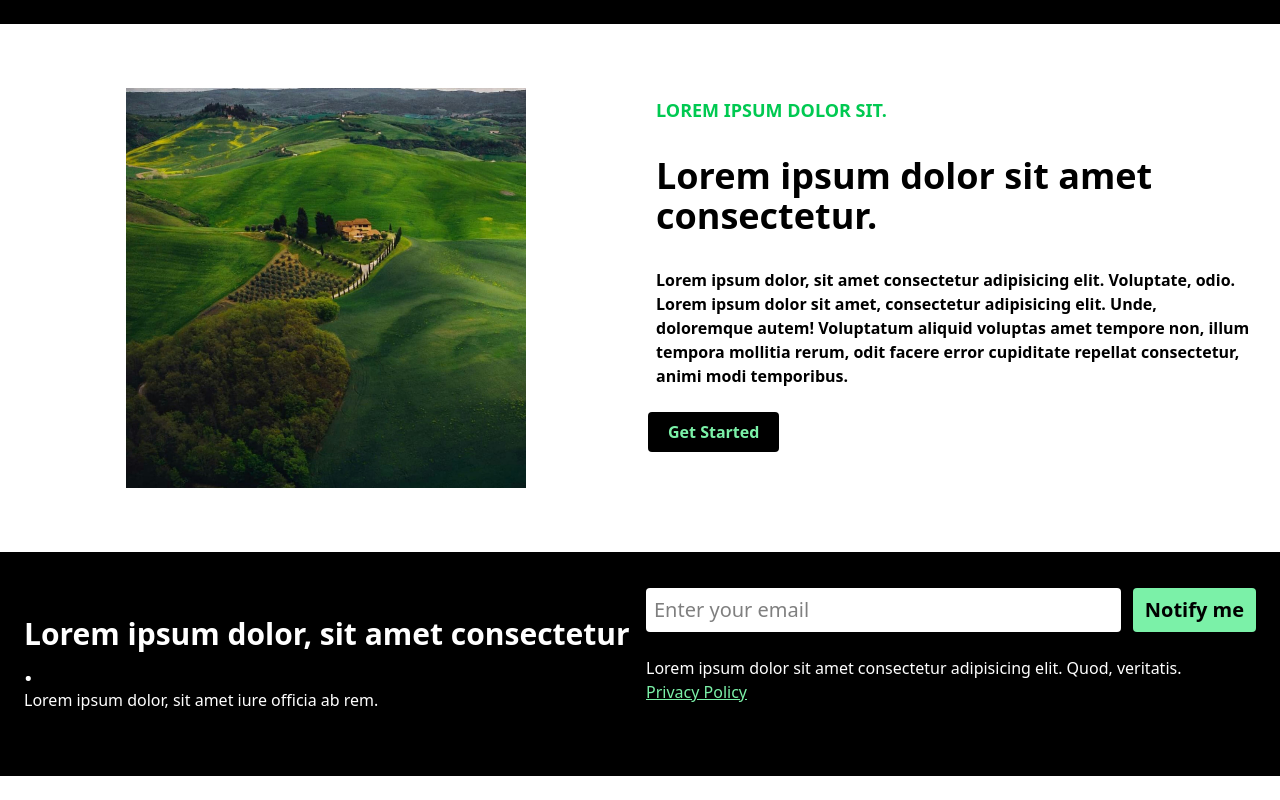
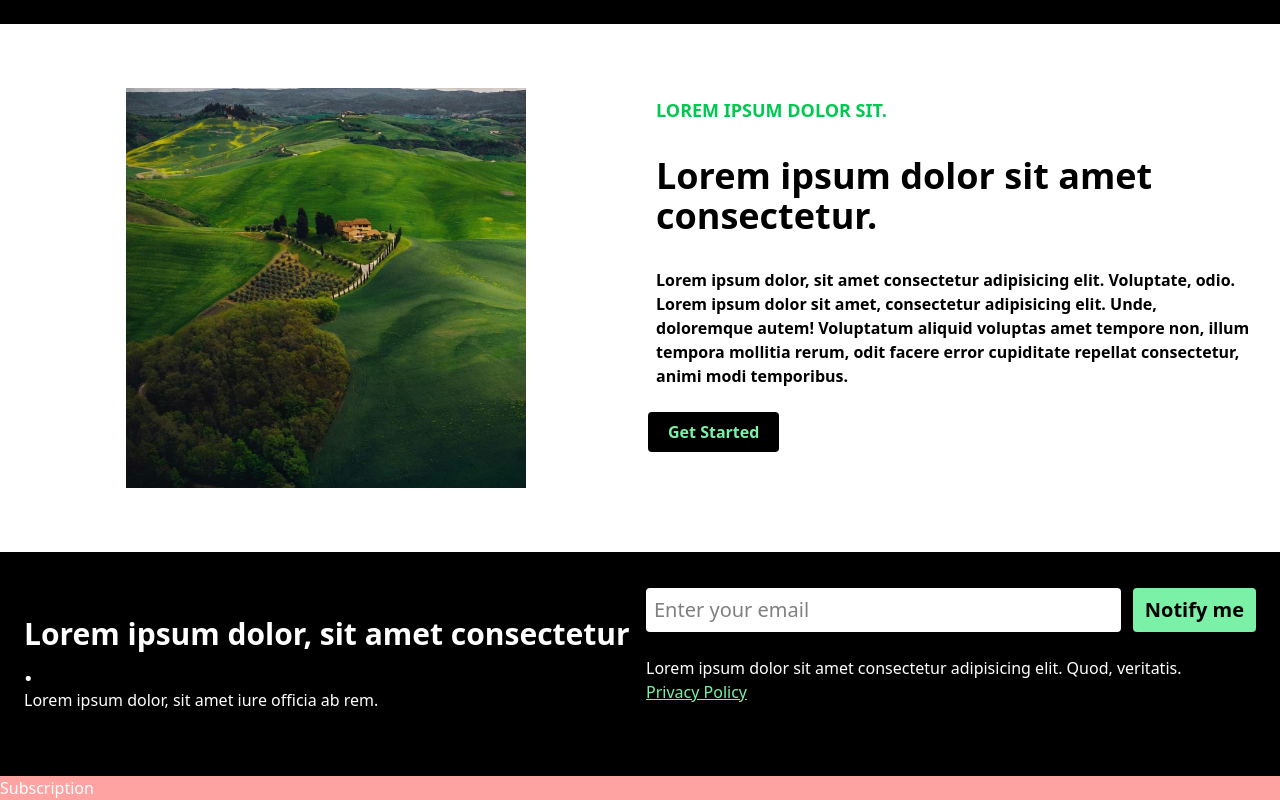
Before and after one commit to pritamstha26/tailwind-practice, a React (Vite) app: page /y-course in a window 1280 px wide. Shown: the part 396-1196 px from the top of the page. Before the commit the page ends 1172 px from the top, so only its background shows below. Built offline with nearby package versions, Linux system fonts and the light colour scheme.

Commit message:
feat: subscription component

```diff
--- /dev/null
+++ b/src/component/course/Subscription.jsx
@@ -0,0 +1,9 @@
+import React from 'react'
+
+export default function Subscription() {
+  return (
+    <div className='bg-red-300'>
+      Subscription
+    </div>
+  )
+}
--- a/src/pages/Youtube.jsx
+++ b/src/pages/Youtube.jsx
@@ -3,6 +3,7 @@ import Navbar from '../component/course/Navbar'
 import Hero from '../component/course/Hero'
 import Analytics from '../component/course/Analytics'
 import News from '../component/course/News'
+import Subscription from '../component/course/Subscription'
 
 export default function Youtube() {
   return (
@@ -11,7 +12,7 @@ export default function Youtube() {
       <Hero />
       <Analytics />
       <News />
-
+      <Subscription />
     </div>
   )
 }
```
